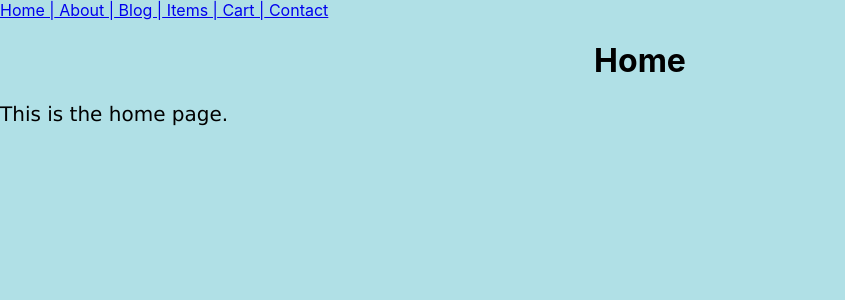
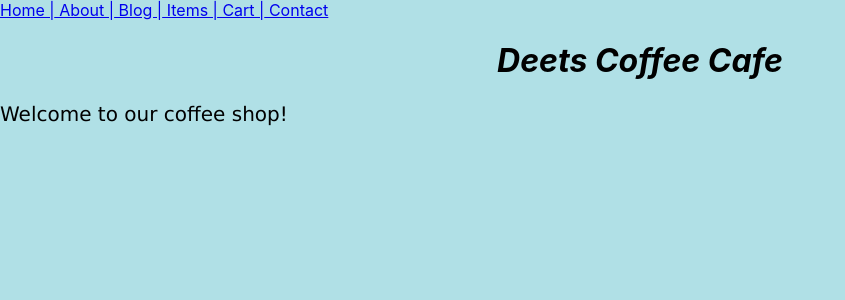
Before and after one commit to hpanditi/react-github-repo, a React (Create React App) app: page / in a window 1280 px wide. Shown: the top 300 px of the page, without its empty margins (0-845 px from the left). Built offline with nearby package versions, Linux system fonts and the light colour scheme.

Commit message:
added changes

```diff
--- a/src/App.css
+++ b/src/App.css
@@ -5,6 +5,7 @@ body {
 h1 {
   color: black;
   text-align: center;
+  font-style: italic;
 }
 
 p {
--- a/src/components/About.js
+++ b/src/components/About.js
@@ -4,7 +4,7 @@ function About() {
   return (
     <div>
       <header>
-        <a href="/">Home |</a>
+        <a href="/"> Home |</a>
         <a href="/About"> About |</a>
         <a href="/Blog"> Blog |</a>
         <a href="/Items"> Items |</a>
--- a/src/components/Blog.js
+++ b/src/components/Blog.js
@@ -4,7 +4,7 @@ function Blog() {
   return (
     <div>
       <header>
-        <a href="/">Home |</a>
+        <a href="/"> Home |</a>
         <a href="/About"> About |</a>
         <a href="/Blog"> Blog |</a>
         <a href="/Items"> Items |</a>
--- a/src/components/Cart.js
+++ b/src/components/Cart.js
@@ -4,7 +4,7 @@ function Cart() {
   return (
     <div>
       <header>
-        <a href="/">Home |</a>
+        <a href="/"> Home |</a>
         <a href="/About"> About |</a>
         <a href="/Blog"> Blog |</a>
         <a href="/Items"> Items |</a>
--- a/src/components/Contact.js
+++ b/src/components/Contact.js
@@ -4,7 +4,7 @@ function Contact() {
   return (
     <div>
       <header>
-        <a href="/">Home |</a>
+        <a href="/"> Home |</a>
         <a href="/About"> About |</a>
         <a href="/Blog"> Blog |</a>
         <a href="/Items"> Items |</a>
--- a/src/components/Home.js
+++ b/src/components/Home.js
@@ -4,16 +4,16 @@ function Home() {
   return (
     <div>
       <header>
-        <a href="/">Home |</a>
+        <a href="/"> Home |</a>
         <a href="/About"> About |</a>
         <a href="/Blog"> Blog |</a>
         <a href="/Items"> Items |</a>
         <a href="/Cart"> Cart |</a>
         <a href="/Contact"> Contact</a>
-        <h1>Home</h1>
+        <h1>Deets Coffee Cafe</h1>
       </header>
       <body>
-        <p>This is the home page.</p>
+        <p>Welcome to our coffee shop!</p>
       </body>
     </div>
   );
--- a/src/components/Items.js
+++ b/src/components/Items.js
@@ -4,7 +4,7 @@ function Items() {
   return (
     <div>
       <header>
-        <a href="/">Home |</a>
+        <a href="/"> Home |</a>
         <a href="/About"> About |</a>
         <a href="/Blog"> Blog |</a>
         <a href="/Items"> Items |</a>
```
